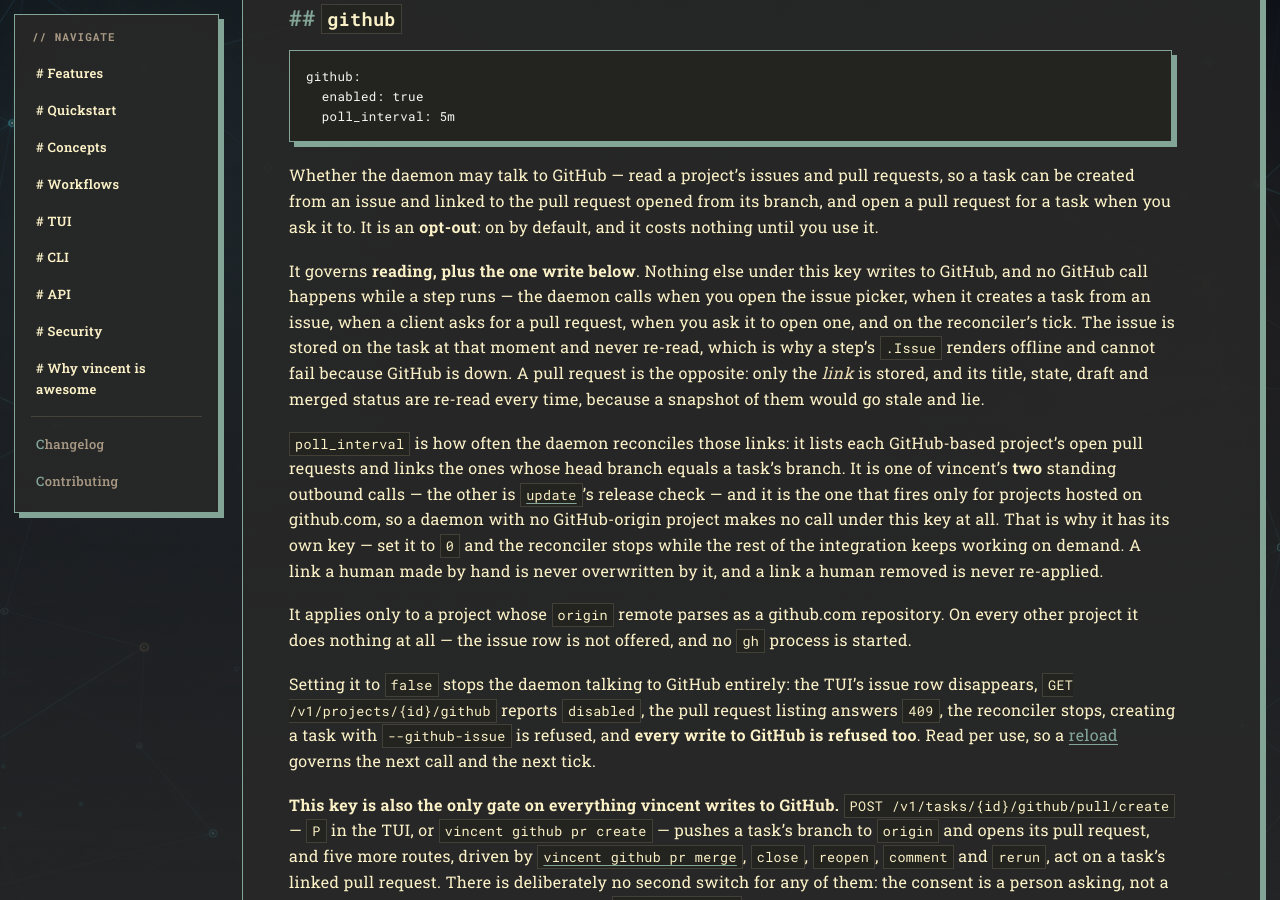
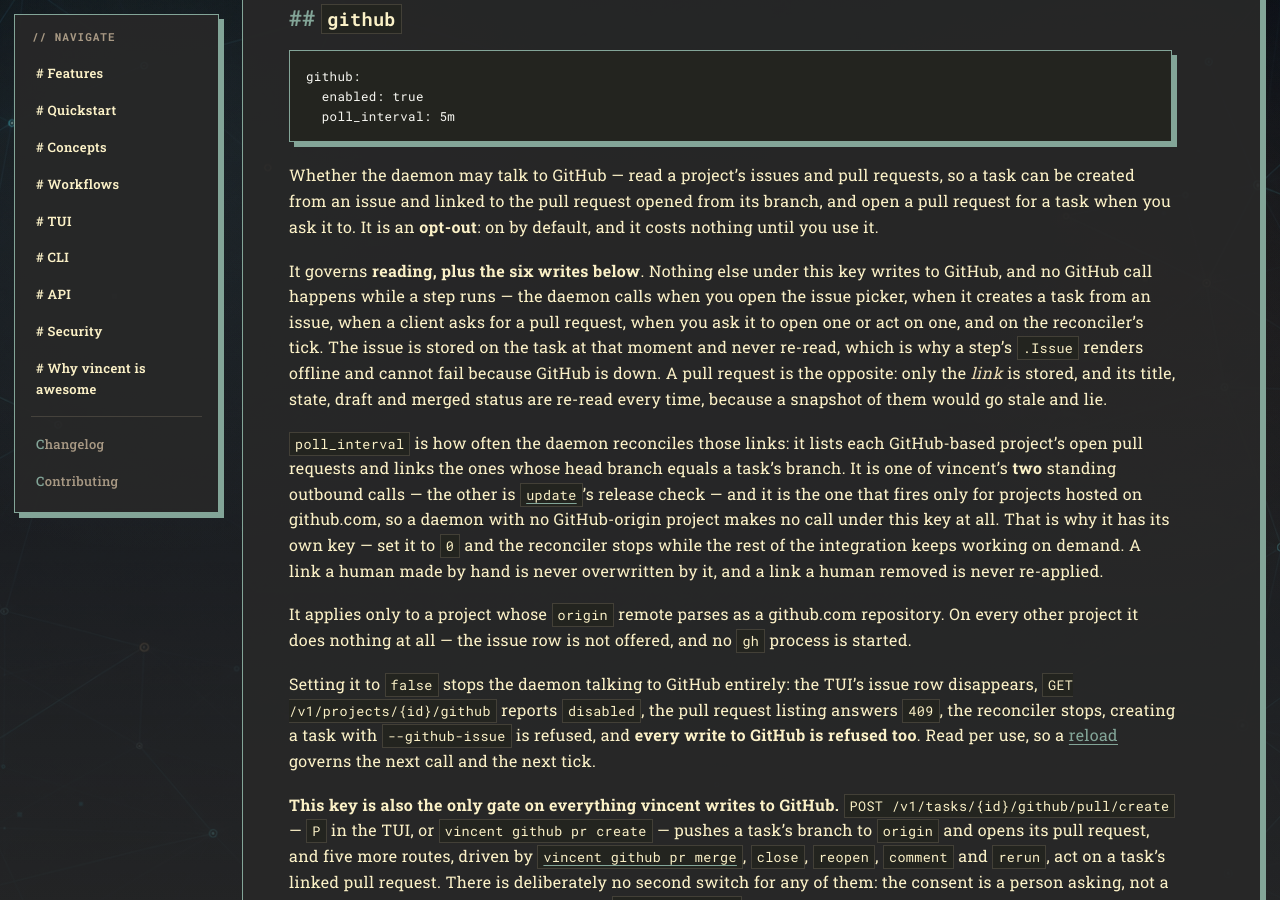
Before and after one commit to lezli01/vincent, a Jekyll site: the page built from docs/reference/configuration.md, in a window 1280 px wide and 900 px high, scrolled down 20197 px. Built offline with Jekyll 4.4.1, drawn with Linux system fonts in a browser that asks for light colours; our own code applies the rules of GitHub Pages for plain Markdown files.

Commit message:
docs: correct two write-surface facts the 068 gate proves
github.enabled gates six writes, not one: the 068 gate refuses all five
pull request write routes as disabled. And a pr rerun run id below 1 is
refused validation_failed before GitHub is asked, not bad_request.

Refs #388 (068.5).

```diff
--- a/docs/reference/configuration.md
+++ b/docs/reference/configuration.md
@@ -968,11 +968,11 @@
 opened from its branch, and open a pull request for a task when you ask it to.
 It is an **opt-out**: on by default, and it costs nothing until you use it.
 
-It governs **reading, plus the one write below**. Nothing else under this key
+It governs **reading, plus the six writes below**. Nothing else under this key
 writes to GitHub, and no GitHub call happens while a step runs — the daemon
 calls when you open the issue picker, when it creates a task from an issue, when
-a client asks for a pull request, when you ask it to open one, and on the
-reconciler's tick. The issue is stored on the task at that
+a client asks for a pull request, when you ask it to open one or act on one, and
+on the reconciler's tick. The issue is stored on the task at that
 moment and never re-read, which is why a step's `.Issue` renders offline and
 cannot fail because GitHub is down. A pull request is the opposite: only the
 *link* is stored, and its title, state, draft and merged status are re-read
```
Also changed, not shown: docs/reference/cli.md (+2 -1 lines).
